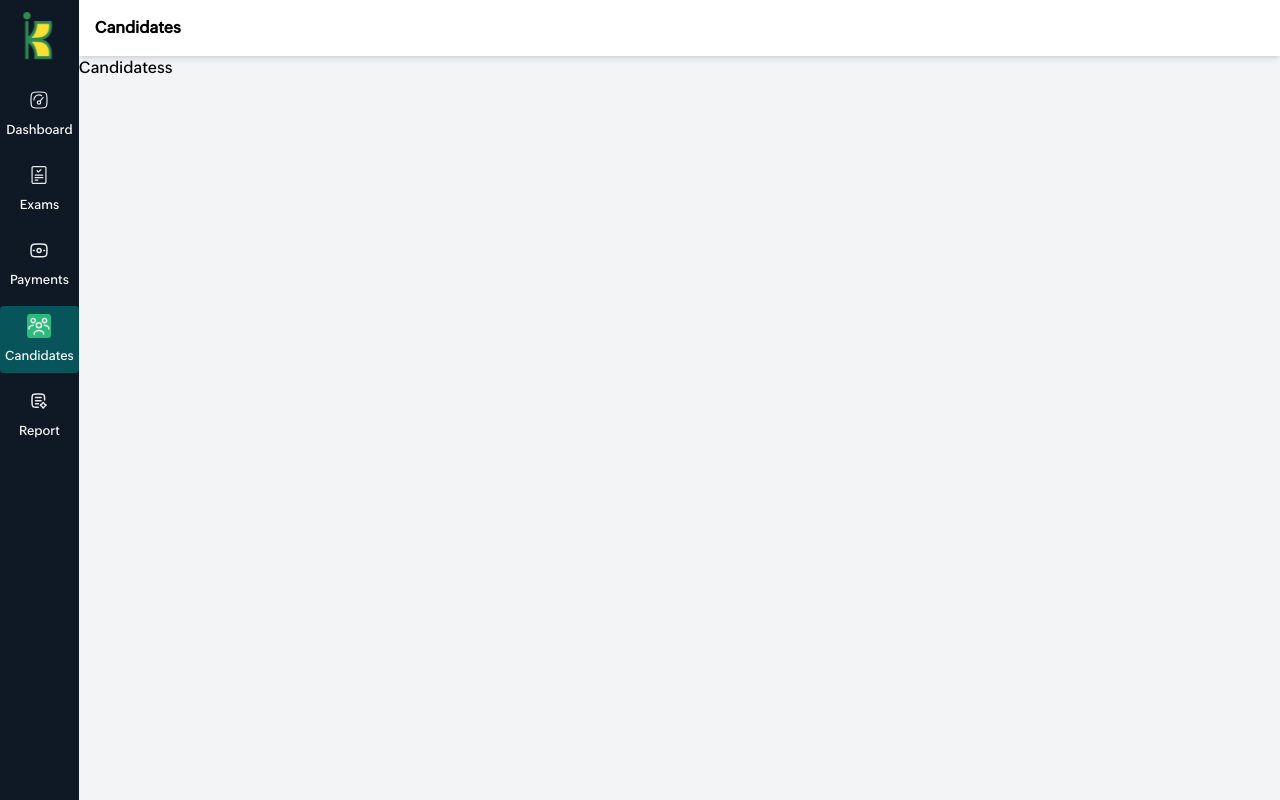
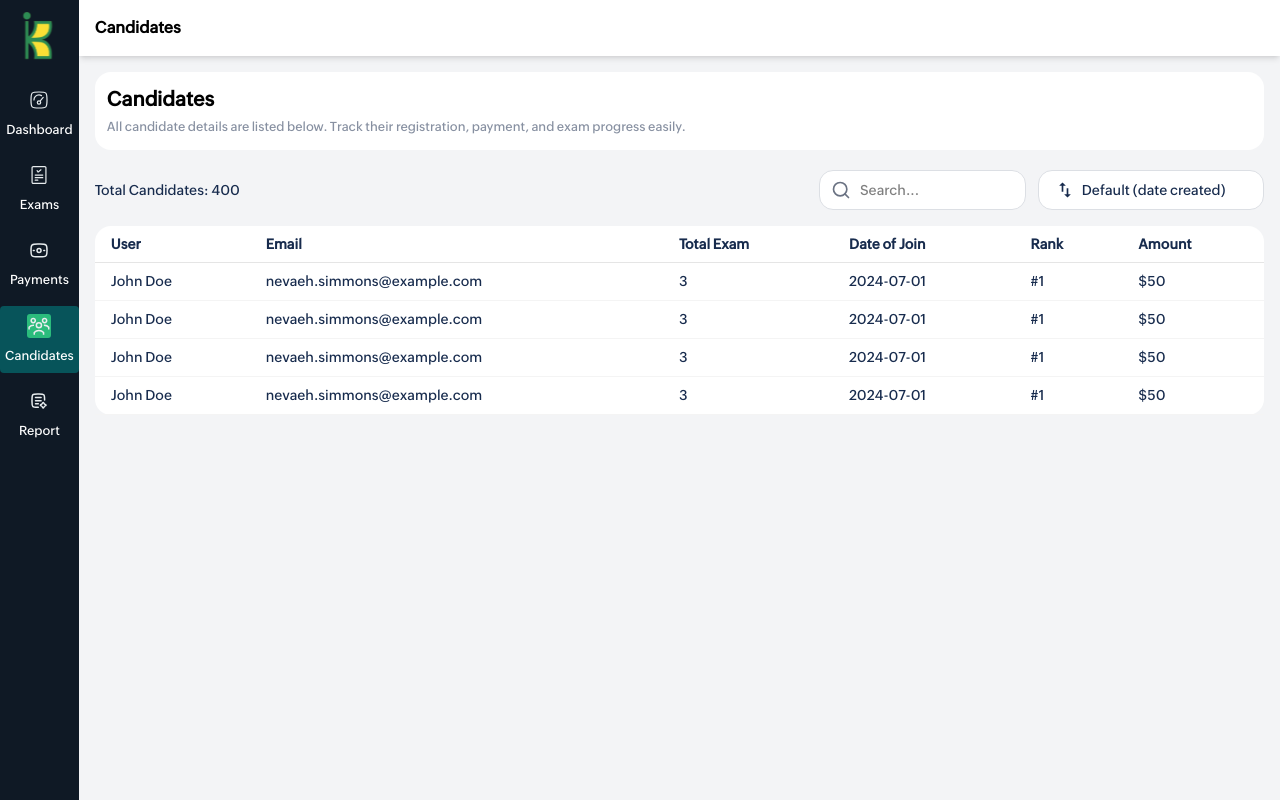
Before and after one commit to ibhaudur/kasadara-kal-admin, a React (Vite) app: page /candidates in a window 1280 px wide. Built offline with nearby package versions, Linux system fonts and the light colour scheme.

Commit message:
candidates

```diff
--- /dev/null
+++ b/src/pages/candidates/components/CandidateList.tsx
@@ -0,0 +1,79 @@
+const CandidateList = () => {
+  const data = [
+    {
+      user: "John Doe",
+      emailId: "nevaeh.simmons@example.com",
+      totalExam: "3",
+      date: "2024-07-01",
+      rank: "#1",
+      amount: "$50",
+    },
+    {
+      user: "John Doe",
+      emailId: "nevaeh.simmons@example.com",
+      totalExam: "3",
+      date: "2024-07-01",
+      rank: "#1",
+      amount: "$50",
+    },
+    {
+      user: "John Doe",
+      emailId: "nevaeh.simmons@example.com",
+      totalExam: "3",
+      date: "2024-07-01",
+      rank: "#1",
+      amount: "$50",
+    },
+    {
+      user: "John Doe",
+      emailId: "nevaeh.simmons@example.com",
+      totalExam: "3",
+      date: "2024-07-01",
+      rank: "#1",
+      amount: "$50",
+    },
+  ];
+
+  return (
+    <div className="overflow-x-auto mt-4">
+      <table className="min-w-full text-[14px] rounded-2xl bg-white text-[#172B4D]">
+        <thead>
+          <tr>
+            {[
+              "User",
+              "Email",
+              "Total Exam",
+              "Date of Join",
+              "Rank",
+              "Amount",
+            ].map((item) => (
+              <th
+                key={item}
+                className="text-left px-4 py-2 border-b border-[#E5E5E5] text-sm font-semibold"
+              >
+                {item}
+              </th>
+            ))}
+          </tr>
+        </thead>
+        <tbody>
+          {data.map((row, idx) => (
+            <tr
+              key={idx}
+              className="hover:bg-[#F2FFF7] border-b-[0.5px] border-[#F4F4F4]"
+            >
+              <td className="px-4 py-2">{row.user}</td>
+              <td className="px-4 py-2">{row.emailId}</td>
+              <td className="px-4 py-2">{row.totalExam}</td>
+              <td className="px-4 py-2">{row.date}</td>
+              <td className="px-4 py-2">{row.rank}</td>
+              <td className="px-4 py-2">{row.amount}</td>
+            </tr>
+          ))}
+        </tbody>
+      </table>
+    </div>
+  );
+};
+
+export default CandidateList;
--- a/src/pages/candidates/index.tsx
+++ b/src/pages/candidates/index.tsx
@@ -1,13 +1,39 @@
 import React, { useEffect } from "react";
 import { useDispatch } from "react-redux";
 import { changeHeader } from "../../store/slice/headerSlice";
+import SearchBox from "../../component/SearchBox";
+import { MdOutlineSwapVert } from "react-icons/md";
+import CandidateList from "./components/CandidateList";
 
 const Candidates: React.FC = () => {
   const dispatch = useDispatch();
   useEffect(() => {
     dispatch(changeHeader("Candidates"));
   }, []);
-  return <div>Candidatess</div>;
+  return (
+    <section className="p-4">
+      <div className="rounded-[16px] bg-white p-3">
+        <h5 className="text-[20px] font-semibold">Candidates</h5>
+        <small className="text-[#8790A1]">
+          All candidate details are listed below. Track their registration,
+          payment, and exam progress easily.
+        </small>
+      </div>
+      <div className="flex justify-between items-center mt-5">
+        <small className="text-[14px] text-[#172B4D]">
+          Total Candidates: 400
+        </small>
+        <div className="flex gap-3">
+          <SearchBox />
+          <div className="flex items-center w-[100%] px-4 text-[#172B4D] h-[40px] bg-white rounded-[14px] border-[0.6px] border-[#DCDFE4] text-sm">
+            <MdOutlineSwapVert className="text-[20px]" /> &nbsp; Default (date
+            created)
+          </div>
+        </div>
+      </div>
+      <CandidateList />
+    </section>
+  );
 };
 
 export default Candidates;
--- a/src/pages/exams/index.tsx
+++ b/src/pages/exams/index.tsx
@@ -1,9 +1,11 @@
-import React, { useEffect } from "react";
+import React, { useEffect, useState } from "react";
 import { useDispatch } from "react-redux";
 import { changeHeader } from "../../store/slice/headerSlice";
 import ExamCards from "./component/ExamCards";
 import { FaChevronDown } from "react-icons/fa";
 import { useNavigate } from "react-router-dom";
+import SearchBox from "../../component/SearchBox";
+import { MdOutlineSwapVert } from "react-icons/md";
 
 const ExamList = [
   {
@@ -55,6 +57,7 @@ const ExamList = [
 ];
 
 const Exams: React.FC = () => {
+  const [active, setActive] = useState<string>("Exams");
   const dispatch = useDispatch();
   const navigate = useNavigate();
   useEffect(() => {
@@ -91,6 +94,32 @@ const Exams: React.FC = () => {
           </ul>
         </div>
       </div>
+      <div className="flex justify-between items-center mt-5">
+        <small className="text-[14px] text-[#172B4D]">
+          <ul className="p-0 flex gap-2">
+            {(["Exams", "Mock test", "Quick test"] as const).map((item) => (
+              <li
+                key={item}
+                className={`py-2 px-4 rounded-[12px] text-[12px] cursor-pointer ${
+                  active === item
+                    ? "bg-[#2BBC7C] text-white"
+                    : "bg-white"
+                }`}
+                onClick={() => setActive(item)}
+              >
+                {item}
+              </li>
+            ))}
+          </ul>
+        </small>
+        <div className="flex gap-3">
+          <SearchBox />
+          <div className="flex items-center w-[100%] px-4 text-[#172B4D] h-[40px] bg-white rounded-[14px] border-[0.6px] border-[#DCDFE4] text-sm">
+            <MdOutlineSwapVert className="text-[20px]" /> &nbsp; Default (date
+            created)
+          </div>
+        </div>
+      </div>
       <div className="grid grid-cols-3 mt-4 gap-4">
         {ExamList.map((item, index) => {
           return <ExamCards details={item} index={index} />;
--- a/src/pages/exams/pages/viewExam/component/QuestionsList.tsx
+++ b/src/pages/exams/pages/viewExam/component/QuestionsList.tsx
@@ -9,7 +9,7 @@ const QuestionsList: React.FC<QuestionsListProps> = ({ questions }) => {
   const [language, setLanguage] = useState<"English" | "Tamil">("English");
 
   return (
-    <>
+    <React.Fragment>
       {/* Language Toggle */}
       <ul className="p-0 flex gap-3">
         {(["English", "Tamil"] as const).map((item) => (
@@ -83,7 +83,7 @@ const QuestionsList: React.FC<QuestionsListProps> = ({ questions }) => {
           );
         })}
       </div>
-    </>
+    </React.Fragment>
   );
 };
 
```
